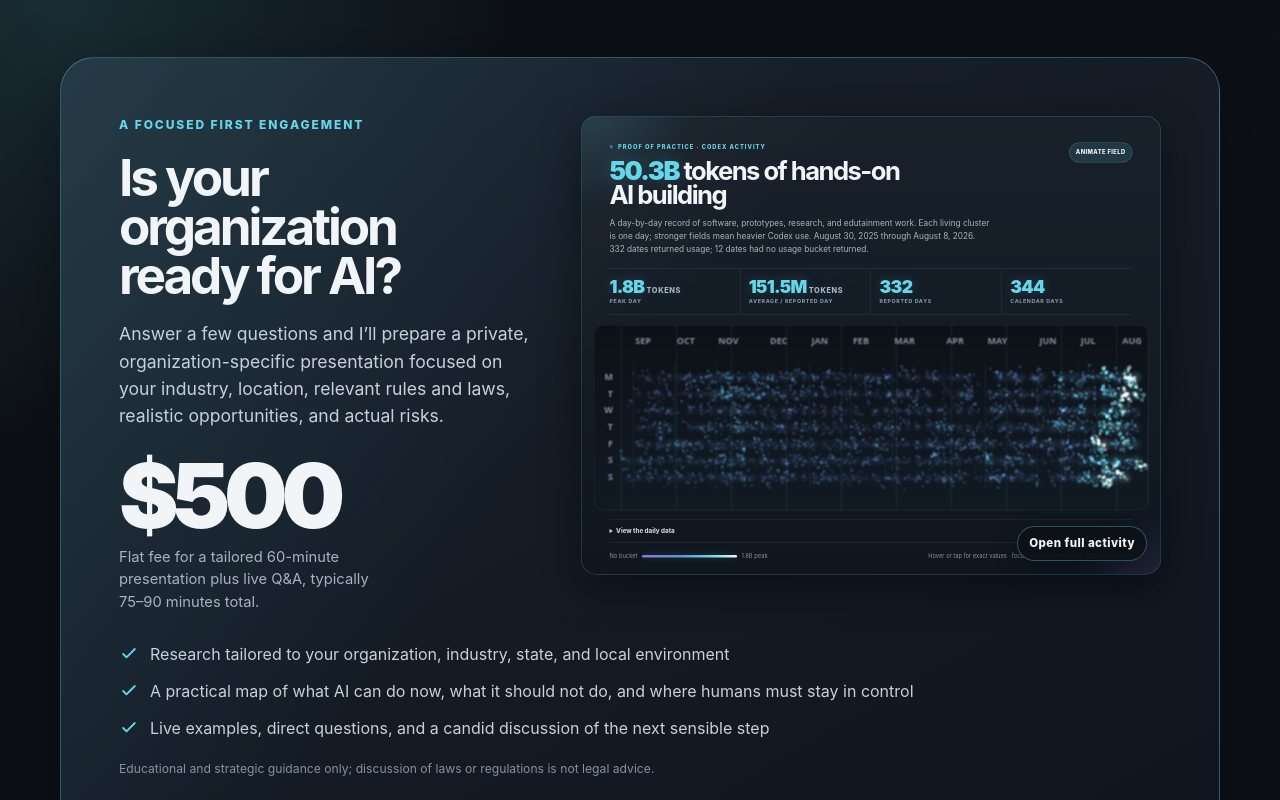
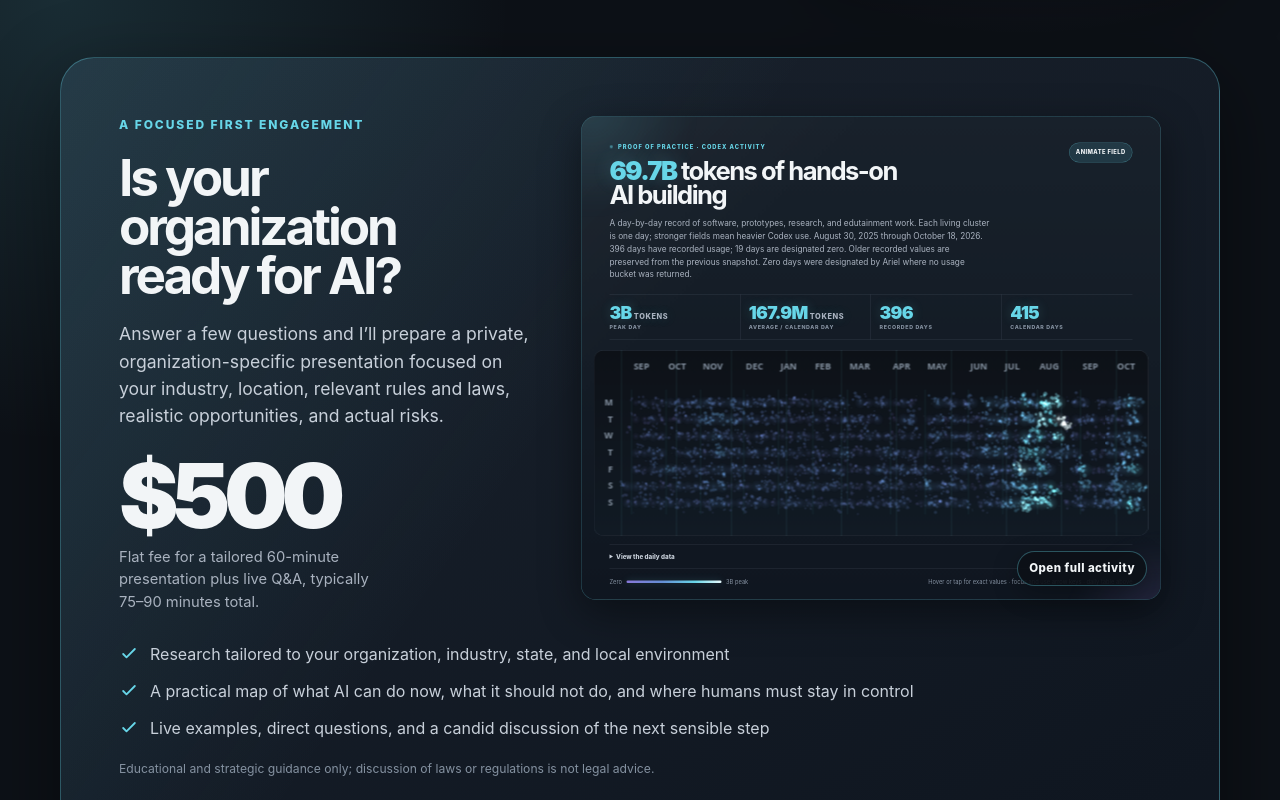
Before and after one commit to FromAriel/arielwilliams.com, a plain HTML site: page index.html in a window 1280 px wide. Shown: the part 567-1367 px from the top of the page. Drawn offline with Linux system fonts and the light colour scheme; animation ran at ten frames a second.

Commit message:
Refresh combined Codex usage through October 18

```diff
--- a/assets/signal-field.js
+++ b/assets/signal-field.js
@@ -34,8 +34,8 @@
     { date: "2025-09-28", tokens: 74921357 },
     { date: "2025-09-29", tokens: 96159931 },
     { date: "2025-09-30", tokens: 240416 },
-    { date: "2025-10-01", tokens: null },
-    { date: "2025-10-02", tokens: null },
+    { date: "2025-10-01", tokens: 0, designatedZero: true },
+    { date: "2025-10-02", tokens: 0, designatedZero: true },
     { date: "2025-10-03", tokens: 262434365 },
     { date: "2025-10-04", tokens: 23947594 },
     { date: "2025-10-05", tokens: 84111510 },
@@ -160,7 +160,7 @@
     { date: "2026-02-01", tokens: 32531671 },
     { date: "2026-02-02", tokens: 146155928 },
     { date: "2026-02-03", tokens: 39655714 },
-    { date: "2026-02-04", tokens: null },
+    { date: "2026-02-04", tokens: 0, designatedZero: true },
     { date: "2026-02-05", tokens: 19376286 },
     { date: "2026-02-06", tokens: 49561635 },
     { date: "2026-02-07", tokens: 86092190 },
@@ -179,7 +179,7 @@
     { date: "2026-02-20", tokens: 36736588 },
     { date: "2026-02-21", tokens: 23733546 },
     { date: "2026-02-22", tokens: 71794348 },
-    { date: "2026-02-23", tokens: null },
+    { date: "2026-02-23", tokens: 0, designatedZero: true },
     { date: "2026-02-24", tokens: 97659506 },
     { date: "2026-02-25", tokens: 39638232 },
     { date: "2026-02-26", tokens: 40020195 },
@@ -208,7 +208,7 @@
     { date: "2026-03-21", tokens: 33240490 },
     { date: "2026-03-22", tokens: 31875219 },
     { date: "2026-03-23", tokens: 95569790 },
-    { date: "2026-03-24", tokens: null },
+    { date: "2026-03-24", tokens: 0, designatedZero: true },
     { date: "2026-03-25", tokens: 62099352 },
     { date: "2026-03-26", tokens: 181777347 },
     { date: "2026-03-27", tokens: 73179032 },
@@ -234,15 +234,15 @@
     { date: "2026-04-16", tokens: 38076403 },
     { date: "2026-04-17", tokens: 97598979 },
     { date: "2026-04-18", tokens: 14290005 },
-    { date: "2026-04-19", tokens: null },
-    { date: "2026-04-20", tokens: null },
-    { date: "2026-04-21", tokens: null },
-    { date: "2026-04-22", tokens: null },
+    { date: "2026-04-19", tokens: 0, designatedZero: true },
+    { date: "2026-04-20", tokens: 0, designatedZero: true },
+    { date: "2026-04-21", tokens: 0, designatedZero: true },
+    { date: "2026-04-22", tokens: 0, designatedZero: true },
     { date: "2026-04-23", tokens: 27349917 },
     { date: "2026-04-24", tokens: 96208501 },
     { date: "2026-04-25", tokens: 29015854 },
     { date: "2026-04-26", tokens: 6017805 },
-    { date: "2026-04-27", tokens: null },
+    { date: "2026-04-27", tokens: 0, designatedZero: true },
     { date: "2026-04-28", tokens: 67424465 },
     { date: "2026-04-29", tokens: 67431470 },
     { date: "2026-04-30", tokens: 18276100 },
@@ -283,8 +283,8 @@
     { date: "2026-06-04", tokens: 60573986 },
     { date: "2026-06-05", tokens: 110232409 },
     { date: "2026-06-06", tokens: 1945385 },
-    { date: "2026-06-07", tokens: null },
-    { date: "2026-06-08", tokens: null },
+    { date: "2026-06-07", tokens: 0, designatedZero: true },
+    { date: "2026-06-08", tokens: 0, designatedZero: true },
     { date: "2026-06-09", tokens: 43834919 },
     { date: "2026-06-10", tokens: 18661327 },
     { date: "2026-06-11", tokens: 206118004 },
@@ -341,11 +341,82 @@
     { date: "2026-08-01", tokens: 265473083 },
     { date: "2026-08-02", tokens: 1312951449 },
     { date: "2026-08-03", tokens: 1282054348 },
-    { date: "2026-08-04", tokens: 984472942 },
-    { date: "2026-08-05", tokens: 93106343 },
+    { date: "2026-08-04", tokens: 984084687 },
+    { date: "2026-08-05", tokens: 93049822 },
     { date: "2026-08-06", tokens: 143237587 },
     { date: "2026-08-07", tokens: 228672768 },
-    { date: "2026-08-08", tokens: 1037195855 }
+    { date: "2026-08-08", tokens: 1037195855 },
+    { date: "2026-08-09", tokens: 1160106124 },
+    { date: "2026-08-10", tokens: 1418220870 },
+    { date: "2026-08-11", tokens: 2983117301 },
+    { date: "2026-08-12", tokens: 1252983282 },
+    { date: "2026-08-13", tokens: 256765334 },
+    { date: "2026-08-14", tokens: 0, designatedZero: true },
+    { date: "2026-08-15", tokens: 279061 },
+    { date: "2026-08-16", tokens: 0, designatedZero: true },
+    { date: "2026-08-17", tokens: 0, designatedZero: true },
+    { date: "2026-08-18", tokens: 291301 },
+    { date: "2026-08-19", tokens: 0, designatedZero: true },
+    { date: "2026-08-20", tokens: 260808886 },
+    { date: "2026-08-21", tokens: 0, designatedZero: true },
+    { date: "2026-08-22", tokens: 9366097 },
+    { date: "2026-08-23", tokens: 9674161 },
+    { date: "2026-08-24", tokens: 101208961 },
+    { date: "2026-08-25", tokens: 75753608 },
+    { date: "2026-08-26", tokens: 62916829 },
+    { date: "2026-08-27", tokens: 126823336 },
+    { date: "2026-08-28", tokens: 149590324 },
+    { date: "2026-08-29", tokens: 905341 },
+    { date: "2026-08-30", tokens: 80161413 },
+    { date: "2026-08-31", tokens: 112317366 },
+    { date: "2026-09-01", tokens: 85318516 },
+    { date: "2026-09-02", tokens: 3709050 },
+    { date: "2026-09-03", tokens: 0, designatedZero: true },
+    { date: "2026-09-04", tokens: 740166637 },
+    { date: "2026-09-05", tokens: 448143478 },
+    { date: "2026-09-06", tokens: 106797517 },
+    { date: "2026-09-07", tokens: 0, designatedZero: true },
+    { date: "2026-09-08", tokens: 167907624 },
+    { date: "2026-09-09", tokens: 31377095 },
+    { date: "2026-09-10", tokens: 80025581 },
+    { date: "2026-09-11", tokens: 10449219 },
+    { date: "2026-09-12", tokens: 57557215 },
+    { date: "2026-09-13", tokens: 106142752 },
+    { date: "2026-09-14", tokens: 41914430 },
+    { date: "2026-09-15", tokens: 5261125 },
+    { date: "2026-09-16", tokens: 3667790 },
+    { date: "2026-09-17", tokens: 2563476 },
+    { date: "2026-09-18", tokens: 6956523 },
+    { date: "2026-09-19", tokens: 107356062 },
+    { date: "2026-09-20", tokens: 191809317 },
+    { date: "2026-09-21", tokens: 81660554 },
+    { date: "2026-09-22", tokens: 105232754 },
+    { date: "2026-09-23", tokens: 114203103 },
+    { date: "2026-09-24", tokens: 233108987 },
+    { date: "2026-09-25", tokens: 242849740 },
+    { date: "2026-09-26", tokens: 180102757 },
+    { date: "2026-09-27", tokens: 142923059 },
+    { date: "2026-09-28", tokens: 193219315 },
+    { date: "2026-09-29", tokens: 32202240 },
+    { date: "2026-09-30", tokens: 246430403 },
+    { date: "2026-10-01", tokens: 146451516 },
+    { date: "2026-10-02", tokens: 229695757 },
+    { date: "2026-10-03", tokens: 397036248 },
+    { date: "2026-10-04", tokens: 332696817 },
+    { date: "2026-10-05", tokens: 531528322 },
+    { date: "2026-10-06", tokens: 272868296 },
+    { date: "2026-10-07", tokens: 360530102 },
+    { date: "2026-10-08", tokens: 332953621 },
+    { date: "2026-10-09", tokens: 452652027 },
+    { date: "2026-10-10", tokens: 346608338 },
+    { date: "2026-10-11", tokens: 960529329 },
+    { date: "2026-10-12", tokens: 354705030 },
+    { date: "2026-10-13", tokens: 392300852 },
+    { date: "2026-10-14", tokens: 318335754 },
+    { date: "2026-10-15", tokens: 296870681 },
+    { date: "2026-10-16", tokens: 860923003 },
+    { date: "2026-10-17", tokens: 528340635 },
+    { date: "2026-10-18", tokens: 431732645 }
   ];
   const codexUsage = rawCodexUsage.map(day => ({
     ...day,
@@ -401,11 +472,11 @@
   let pointer = { x: -9999, y: -9999, active: false, speed: 0, influence: 0, lastMove: -Infinity };
   let layout = { left: 46, top: 38, right: 14, bottom: 25, cellW: 10, cellH: 22, weeks: 46 };
 
-  const reportedUsage = codexUsage.filter(day => day.tokens !== null);
+  const reportedUsage = codexUsage.filter(day => day.tokens !== null && !day.designatedZero);
   const totalTokens = reportedUsage.reduce((sum, day) => sum + day.tokens, 0);
   const reportedDays = reportedUsage.length;
-  const notReturnedDays = codexUsage.length - reportedDays;
-  const averageTokens = totalTokens / reportedDays;
+  const designatedZeroDays = codexUsage.filter(day => day.designatedZero).length;
+  const averageTokens = totalTokens / codexUsage.length;
   const averageMillions = averageTokens / 1000000;
   const sortedValues = [...reportedUsage].sort((a, b) => b.tokens - a.tokens);
   const peakDay = sortedValues[0];
@@ -443,7 +514,7 @@
 
   function populateSummary() {
     const dateRange = `${dateFormat.format(firstDate)} through ${dateFormat.format(lastDate)}`;
-    const coverage = `${reportedDays} dates returned usage; ${notReturnedDays} dates had no usage bucket returned.`;
+    const coverage = `${reportedDays} days have recorded usage; ${designatedZeroDays} days are designated zero. Older recorded values are preserved from the previous snapshot.`;
     setText("[data-signal-total]", formatCompactTokens(totalTokens));
     setText("[data-signal-peak]", formatCompactTokens(peakDay.tokens));
     setText("[data-signal-average]", formatCompactTokens(averageTokens));
@@ -915,13 +986,14 @@
 
   function tooltipNoteFor(cell) {
     if (cell.tokens === null) return "No usage bucket was returned for this date; it is not treated as zero.";
+    if (cell.designatedZero) return "Designated zero by Ariel; no usage bucket was returned for this date.";
     if (cell.tokens === 0) return "A reported zero-use day.";
-    if (cell.rank === 1) return `Highest recorded day · ${(cell.millions / averageMillions).toFixed(1)}× the reported-day average.`;
+    if (cell.rank === 1) return `Highest recorded day · ${(cell.millions / averageMillions).toFixed(1)}× the calendar-day average.`;
     if (cell.rank <= 5) {
       const ordinal = cell.rank === 2 ? "2nd" : cell.rank === 3 ? "3rd" : `${cell.rank}th`;
       return `Top-five day · ${ordinal} highest in the record.`;
     }
-    return `${(cell.millions / averageMillions).toFixed(1)}× the reported-day average · #${cell.rank} of ${reportedDays} reported days.`;
+    return `${(cell.millions / averageMillions).toFixed(1)}× the calendar-day average · #${cell.rank} of ${reportedDays} recorded days.`;
   }
 
   function updateTooltip(cell, point, announce = false) {
--- a/index.html
+++ b/index.html
@@ -747,12 +747,13 @@
                   <header class="signal-field__header">
                     <div>
                       <p class="signal-field__eyebrow">Proof of practice · Codex activity</p>
-                      <h2 class="signal-field__title" id="signalTitle"><strong data-signal-total>50.3B</strong> tokens of hands-on AI building</h2>
+                      <h2 class="signal-field__title" id="signalTitle"><strong data-signal-total>69.7B</strong> tokens of hands-on AI building</h2>
                       <p class="signal-field__subhead">
                         A day-by-day record of software, prototypes, research, and edutainment work.
                         Each living cluster is one day; stronger fields mean heavier Codex use.
-                        <span data-signal-range>August 30, 2025 through August 8, 2026.</span>
-                        <span data-signal-coverage>332 dates returned usage; 12 dates had no usage bucket returned.</span>
+                        <span data-signal-range>August 30, 2025 through October 18, 2026.</span>
+                        <span data-signal-coverage>396 days have recorded usage; 19 days are designated zero. Older recorded values are preserved from the previous snapshot.</span>
+                        <span>Zero days were designated by Ariel where no usage bucket was returned.</span>
                       </p>
                     </div>
                     <button class="signal-field__motion" type="button" data-signal-motion aria-pressed="true">Animate field</button>
@@ -760,19 +761,19 @@
 
                   <section class="signal-field__metrics" aria-label="Codex activity summary">
                     <div class="signal-field__metric">
-                      <span class="signal-field__metric-value"><span data-signal-peak>1.8B</span><span class="signal-field__metric-unit"> tokens</span></span>
+                      <span class="signal-field__metric-value"><span data-signal-peak>3B</span><span class="signal-field__metric-unit"> tokens</span></span>
                       <span class="signal-field__metric-label">Peak day</span>
                     </div>
                     <div class="signal-field__metric">
-                      <span class="signal-field__metric-value"><span data-signal-average>151.5M</span><span class="signal-field__metric-unit"> tokens</span></span>
-                      <span class="signal-field__metric-label">Average / reported day</span>
+                      <span class="signal-field__metric-value"><span data-signal-average>167.9M</span><span class="signal-field__metric-unit"> tokens</span></span>
+                      <span class="signal-field__metric-label">Average / calendar day</span>
                     </div>
                     <div class="signal-field__metric">
-                      <span class="signal-field__metric-value" data-signal-reported>332</span>
-                      <span class="signal-field__metric-label">Reported days</span>
+                      <span class="signal-field__metric-value" data-signal-reported>396</span>
+                      <span class="signal-field__metric-label">Recorded days</span>
                     </div>
                     <div class="signal-field__metric">
-                      <span class="signal-field__metric-value" data-signal-days>344</span>
+                      <span class="signal-field__metric-value" data-signal-days>415</span>
                       <span class="signal-field__metric-label">Calendar days</span>
                     </div>
                   </section>
@@ -796,7 +797,7 @@
                     <p class="signal-field__sr-only" data-signal-live role="status" aria-live="polite"></p>
                     <figcaption class="signal-field__sr-only" id="signalDescription">
                       Seven rows represent Monday through Sunday and each column represents one week.
-                      Dates without a returned usage bucket use a dim marker; violet, blue, and cyan particle clusters grow stronger with reported token use.
+                      Days designated zero use a dim marker; violet, blue, and cyan particle clusters grow stronger with recorded token use.
                     </figcaption>
                   </figure>
 
@@ -812,15 +813,15 @@
                   </details>
 
                   <div class="signal-field__footer">
-                    <div class="signal-field__legend" role="img" aria-label="Usage intensity from no returned bucket to the 1.8 billion-token peak">
-                      <span>No bucket</span>
+                    <div class="signal-field__legend" role="img" aria-label="Usage intensity from zero to the approximately 3 billion-token peak">
+                      <span>Zero</span>
                       <span class="signal-field__legend-scale" aria-hidden="true"></span>
-                      <span data-signal-legend-max>1.8B peak</span>
+                      <span data-signal-legend-max>3B peak</span>
                     </div>
                     <div class="signal-field__interaction-hint">Hover or tap for exact values · focus and use arrow keys · daily table above</div>
                   </div>
 
-                  <noscript><p class="signal-field__noscript">The interactive field requires JavaScript. The recorded summary is 50.3 billion reported tokens across 332 reported days in a 344-day calendar range; 12 dates had no returned usage bucket.</p></noscript>
+                  <noscript><p class="signal-field__noscript">The interactive field requires JavaScript. The recorded summary is 69.7 billion tokens across 396 days with recorded usage in a 415-day calendar range; 19 dates without a returned usage bucket are designated zero by Ariel.</p></noscript>
                 </article>
               </div>
               <button class="codex-float__open" type="button" data-codex-preview-open aria-describedby="signalTitle">
```
Also changed, not shown: 4 other files.
